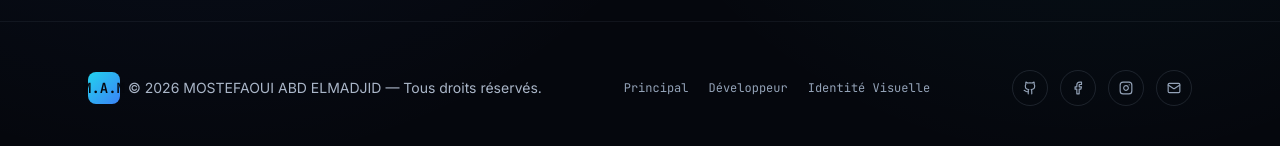
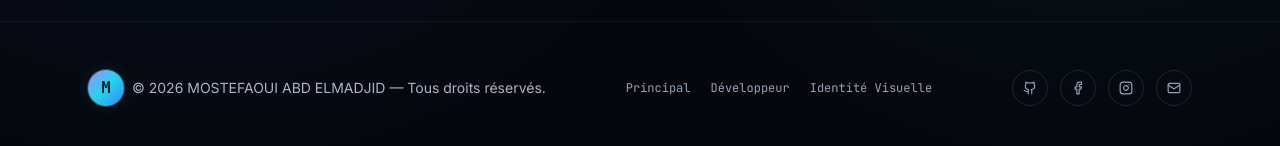
Before and after one commit to ma6id/portfolio, a React (Vite) app: page / in a window 1280 px wide. Shown: the part 6034-6180 px from the top of the page. Built offline with nearby package versions, Linux system fonts and the light colour scheme.

Commit message:
logo footer

```diff
--- a/src/components/Footer.tsx
+++ b/src/components/Footer.tsx
@@ -8,8 +8,8 @@ export default function Footer() {
     <footer className="border-t border-mist-500/10 py-12">
       <div className="mx-auto max-w-6xl px-4 sm:px-6 flex flex-col sm:flex-row items-center justify-between gap-6">
         <div className="flex items-center gap-2">
-          <span className="w-8 h-8 rounded-lg bg-gradient-to-br from-cyan-400 to-azure-500 flex items-center justify-center text-ink-onaccent font-bold text-sm font-mono">
-            {identity.initials}
+          <span className="w-9 h-9 rounded-full bg-gradient-to-br from-violet-400 via-cyan-400 to-azure-500 flex items-center justify-center text-ink-onaccent font-bold text-base font-mono shadow-glow-sm ring-1 ring-white/20">
+               {identity.name.charAt(0)}
           </span>
           <span className="text-mist-300 text-sm">
             © {new Date().getFullYear()} {identity.name} — Tous droits réservés.
```
